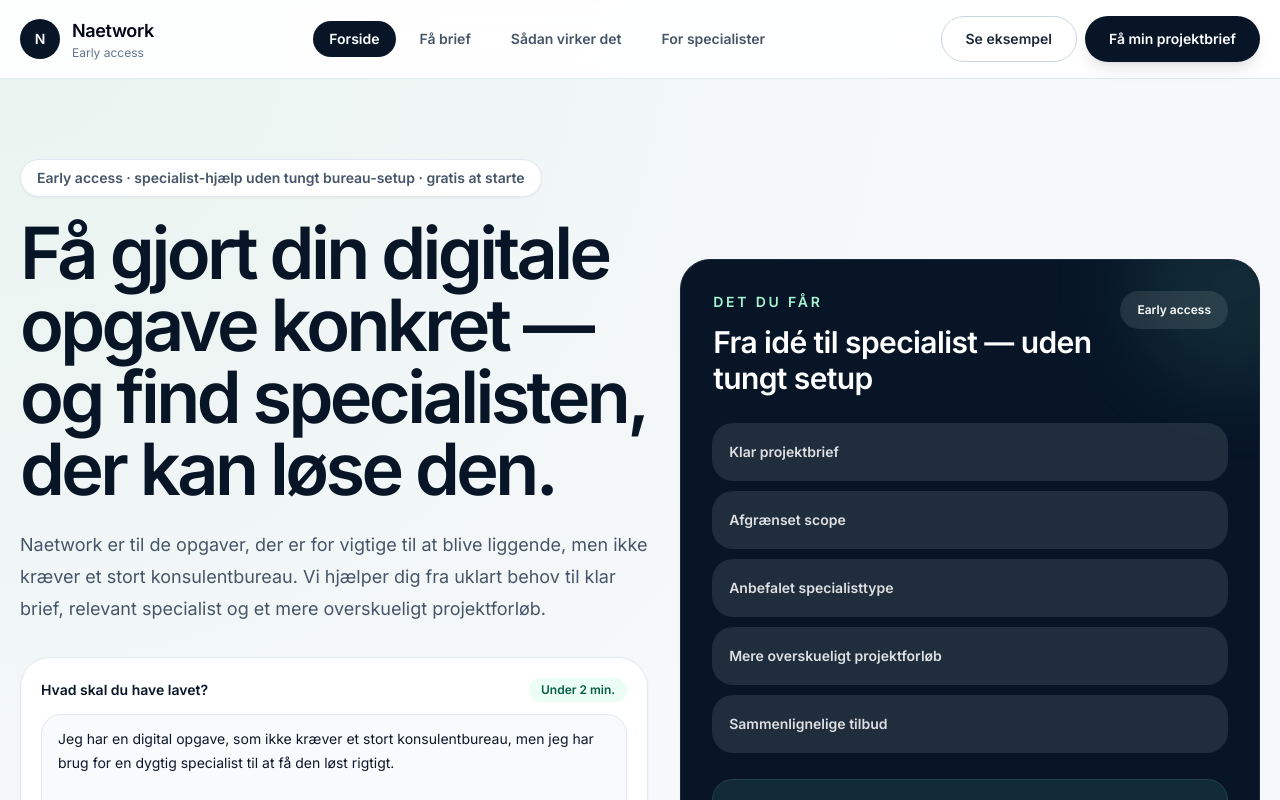
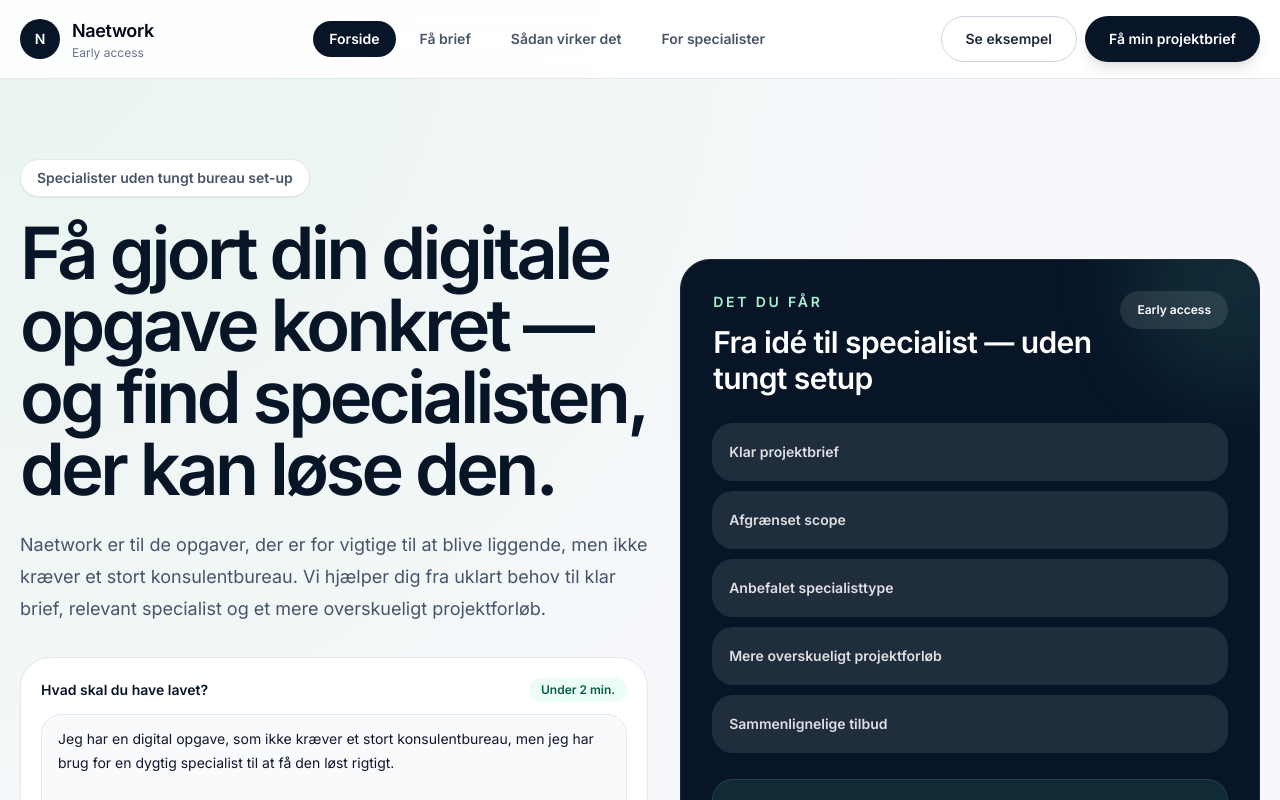
Before and after one commit to mikkelstreet-png/Naetwork, a Next.js app: page /da in a window 1280 px wide. Shown: the top 800 px of the page. Built offline with nearby package versions, Linux system fonts and the light colour scheme.

Commit message:
Polish Danish hero value proposition copy

```diff
--- a/app/da/page.tsx
+++ b/app/da/page.tsx
@@ -1,5 +1,19 @@
 import { NaetworkExperience } from "@/components/NaetworkExperience";
 
 export default function HomeDa() {
-  return <NaetworkExperience />;
+  return (
+    <div className="naetwork-copy-polish">
+      <style>{`
+        .naetwork-copy-polish main > section:first-of-type > div:first-child > div:first-child {
+          font-size: 0 !important;
+        }
+        .naetwork-copy-polish main > section:first-of-type > div:first-child > div:first-child::before {
+          content: "Specialister uden tungt bureau set-up";
+          font-size: 0.875rem;
+          line-height: 1.25rem;
+        }
+      `}</style>
+      <NaetworkExperience />
+    </div>
+  );
 }
```
